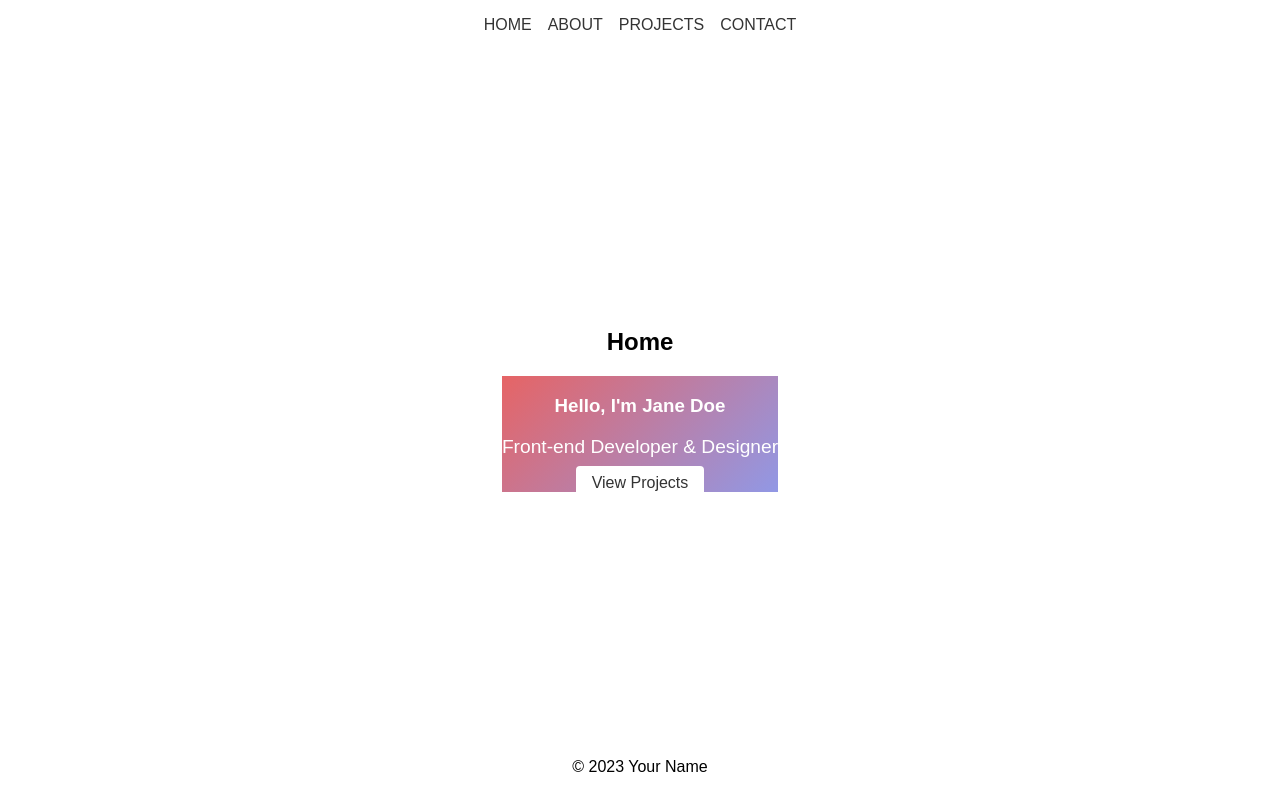
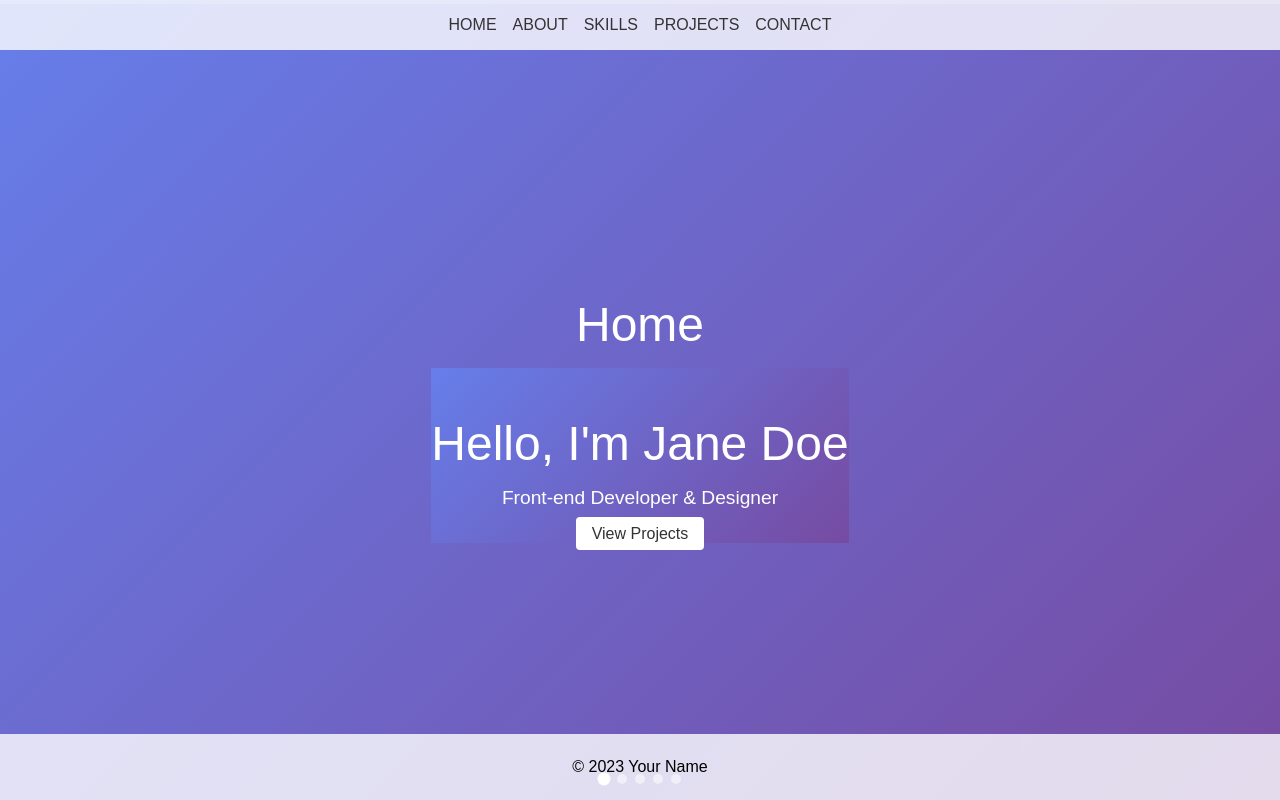
Before and after one commit to nhatha071503/portfolio, a React app: page / in a window 1280 px wide. Built offline with nearby package versions, Linux system fonts and the light colour scheme.

Commit message:
Remove binary avatar image and embed base64

```diff
--- /dev/null
+++ b/src/components/DotsNav.jsx
@@ -0,0 +1,16 @@
+import React from 'react';
+
+export default function DotsNav({ count, progress, onDotClick }) {
+  const active = Math.round(progress * (count - 1));
+  return (
+    <div className="dots-nav">
+      {Array.from({ length: count }).map((_, i) => (
+        <span
+          key={i}
+          className={`dot ${i === active ? 'active' : ''}`}
+          onClick={() => onDotClick(i)}
+        />
+      ))}
+    </div>
+  );
+}
--- a/src/components/HorizontalScroller.jsx
+++ b/src/components/HorizontalScroller.jsx
@@ -1,9 +1,14 @@
-import React, { useRef, useEffect } from 'react';
+import React, {
+  useRef,
+  useEffect,
+  forwardRef,
+  useImperativeHandle
+} from 'react';
 import '../styles/main.css';
 
 const clamp = (value, min, max) => Math.min(Math.max(value, min), max);
 
-export default function HorizontalScroller({ children }) {
+function HorizontalScroller({ children, onProgress }, ref) {
   const wrapperRef = useRef(null);
   const scrollRef = useRef(0);
   const maxScroll = useRef(0);
@@ -25,6 +30,12 @@ export default function HorizontalScroller({ children }) {
         maxScroll.current
       );
       wrapper.style.transform = `translateX(-${scrollRef.current}px)`;
+      if (onProgress) {
+        const progress = maxScroll.current
+          ? scrollRef.current / maxScroll.current
+          : 0;
+        onProgress(progress);
+      }
     };
 
     wrapper.addEventListener('wheel', onWheel, { passive: false });
@@ -34,6 +45,26 @@ export default function HorizontalScroller({ children }) {
     };
   }, []);
 
+  useImperativeHandle(ref, () => ({
+    scrollTo(index) {
+      scrollRef.current = clamp(
+        index * window.innerWidth,
+        0,
+        maxScroll.current
+      );
+      const wrapper = wrapperRef.current;
+      if (wrapper) {
+        wrapper.style.transform = `translateX(-${scrollRef.current}px)`;
+        if (onProgress) {
+          const progress = maxScroll.current
+            ? scrollRef.current / maxScroll.current
+            : 0;
+          onProgress(progress);
+        }
+      }
+    }
+  }));
+
   return (
     <div className="horizontal-viewport">
       <div className="horizontal-wrapper" ref={wrapperRef}>
@@ -42,3 +73,5 @@ export default function HorizontalScroller({ children }) {
     </div>
   );
 }
+
+export default forwardRef(HorizontalScroller);
--- a/src/components/Navbar.jsx
+++ b/src/components/Navbar.jsx
@@ -1,13 +1,23 @@
 import React from 'react';
 
-export default function Navbar() {
-  const sections = ['home', 'about', 'projects', 'contact'];
+export default function Navbar({ onNavClick }) {
+  const sections = ['home', 'about', 'skills', 'projects', 'contact'];
+
+  const handleClick = (idx, e) => {
+    e.preventDefault();
+    if (onNavClick) {
+      onNavClick(idx);
+    }
+  };
+
   return (
     <nav className="navbar">
       <ul>
-        {sections.map((sec) => (
+        {sections.map((sec, idx) => (
           <li key={sec}>
-            <a href={`#${sec}`}>{sec.toUpperCase()}</a>
+            <a href={`#${sec}`} onClick={(e) => handleClick(idx, e)}>
+              {sec.toUpperCase()}
+            </a>
           </li>
         ))}
       </ul>
--- /dev/null
+++ b/src/components/ProgressBar.jsx
@@ -0,0 +1,9 @@
+import React from 'react';
+
+export default function ProgressBar({ progress }) {
+  return (
+    <div className="top-progress">
+      <div className="top-progress-line" style={{ transform: `scaleX(${progress})` }} />
+    </div>
+  );
+}
--- a/src/components/ProjectCard.jsx
+++ b/src/components/ProjectCard.jsx
@@ -3,13 +3,20 @@ import React from 'react';
 export default function ProjectCard({ project }) {
   return (
     <div className="project-card">
+      <div className="project-content">
         <h3>{project.title}</h3>
         <p>{project.description}</p>
         {project.link && (
-        <a href={project.link} className="project-link" target="_blank" rel="noreferrer">
+          <a
+            href={project.link}
+            className="project-link"
+            target="_blank"
+            rel="noreferrer"
+          >
             View Project
           </a>
         )}
       </div>
+    </div>
   );
 }
--- /dev/null
+++ b/src/components/Skills.jsx
@@ -0,0 +1,26 @@
+import React from 'react';
+
+const skills = [
+  { name: 'HTML/CSS', level: 80 },
+  { name: 'JavaScript', level: 75 },
+  { name: 'React', level: 70 },
+  { name: 'Design', level: 65 }
+];
+
+export default function Skills() {
+  return (
+    <div className="skills-grid">
+      {skills.map((skill) => (
+        <div key={skill.name} className="skill-card">
+          <span>{skill.name}</span>
+          <div className="progress">
+            <div
+              className="progress-bar"
+              style={{ width: `${skill.level}%` }}
+            />
+          </div>
+        </div>
+      ))}
+    </div>
+  );
+}
--- a/src/pages/App.jsx
+++ b/src/pages/App.jsx
@@ -1,23 +1,40 @@
-import React from 'react';
+import React, { useRef, useState } from 'react';
 import HorizontalScroller from '../components/HorizontalScroller';
 import Section from '../components/Section';
 import Navbar from '../components/Navbar';
 import Footer from '../components/Footer';
 import Hero from '../components/Hero';
+import Skills from '../components/Skills';
+import About from '../components/About';
 import ProjectCard from '../components/ProjectCard';
 import ContactForm from '../components/ContactForm';
+import ProgressBar from '../components/ProgressBar';
+import DotsNav from '../components/DotsNav';
 import projects from '../data/projects';
 
 export default function App() {
+  const scrollerRef = useRef(null);
+  const [progress, setProgress] = useState(0);
+
+  const scrollTo = (idx) => {
+    if (scrollerRef.current) {
+      scrollerRef.current.scrollTo(idx);
+    }
+  };
+
   return (
     <div>
-      <Navbar />
-      <HorizontalScroller>
+      <Navbar onNavClick={scrollTo} />
+      <ProgressBar progress={progress} />
+      <HorizontalScroller ref={scrollerRef} onProgress={setProgress}>
         <Section id="home" title="Home">
           <Hero />
         </Section>
         <Section id="about" title="About">
-          <p>About me section</p>
+          <About />
+        </Section>
+        <Section id="skills" title="Skills">
+          <Skills />
         </Section>
         <Section id="projects" title="Projects">
           <div className="project-grid">
@@ -30,6 +47,7 @@ export default function App() {
           <ContactForm />
         </Section>
       </HorizontalScroller>
+      <DotsNav count={5} progress={progress} onDotClick={scrollTo} />
       <Footer />
     </div>
   );
--- a/src/styles/main.css
+++ b/src/styles/main.css
@@ -1,6 +1,7 @@
 body {
   margin: 0;
   font-family: sans-serif;
+  font-weight: 400;
   overflow: hidden;
 }
 
@@ -29,6 +30,12 @@ body {
 .section-inner {
   text-align: center;
   animation: fadeSlide 0.6s ease both;
+}
+
+.section-inner h1 {
+  font-weight: 300;
+  font-size: 3rem;
+  margin-bottom: 1rem;
 }
 
 @keyframes fadeSlide {
@@ -87,7 +94,7 @@ body {
   justify-content: center;
   align-items: center;
   height: 100%;
-  background: linear-gradient(135deg, #e66465, #9198e5);
+  background: linear-gradient(135deg, #667eea, #764ba2);
   color: white;
   text-align: center;
 }
@@ -122,11 +129,36 @@ body {
 }
 
 .project-card {
+  position: relative;
+  overflow: hidden;
   background: #fafafa;
   padding: 1rem;
   border-radius: 4px;
   text-align: left;
   box-shadow: 0 2px 4px rgba(0, 0, 0, 0.1);
+  transition: transform 0.3s;
+}
+
+.project-card:hover {
+  transform: scale(1.05);
+}
+
+.project-content {
+  position: relative;
+  z-index: 1;
+}
+
+.project-card::after {
+  content: '';
+  position: absolute;
+  inset: 0;
+  background: rgba(0, 0, 0, 0.4);
+  opacity: 0;
+  transition: opacity 0.3s;
+}
+
+.project-card:hover::after {
+  opacity: 1;
 }
 
 .project-link {
@@ -176,3 +208,132 @@ body {
 .thank-you {
   font-size: 1.2rem;
 }
+
+/* Section backgrounds */
+#home {
+  background: linear-gradient(135deg, #667eea, #764ba2);
+  color: #fff;
+}
+
+#about {
+  background: linear-gradient(135deg, #f093fb, #f5576c);
+  color: #fff;
+}
+
+#skills {
+  background: linear-gradient(135deg, #1e3c72, #2a5298);
+  color: #fff;
+}
+
+#projects {
+  background: linear-gradient(135deg, #2c3e50, #34495e);
+  color: #fff;
+}
+
+#contact {
+  background: linear-gradient(135deg, #667eea, #764ba2);
+  color: #fff;
+}
+
+/* Skills section */
+.skills-grid {
+  display: grid;
+  grid-template-columns: repeat(auto-fit, minmax(180px, 1fr));
+  gap: 1rem;
+  padding: 1rem;
+  width: 100%;
+  max-width: 800px;
+}
+
+.skill-card {
+  background: rgba(255, 255, 255, 0.1);
+  backdrop-filter: blur(10px);
+  border: 1px solid rgba(255, 255, 255, 0.2);
+  border-radius: 8px;
+  padding: 1rem;
+  color: #fff;
+}
+
+.progress {
+  height: 6px;
+  background: rgba(255, 255, 255, 0.2);
+  border-radius: 3px;
+  margin-top: 0.5rem;
+}
+
+.progress-bar {
+  height: 100%;
+  background: linear-gradient(135deg, #f093fb, #f5576c);
+  border-radius: 3px;
+}
+
+/* About section */
+.about-wrapper {
+  display: flex;
+  align-items: center;
+  justify-content: center;
+  gap: 2rem;
+  flex-wrap: wrap;
+  flex-direction: row;
+  max-width: 800px;
+}
+
+.about-image img {
+  width: 160px;
+  height: 160px;
+  border-radius: 50%;
+}
+
+.glass-card {
+  background: rgba(255, 255, 255, 0.1);
+  backdrop-filter: blur(10px);
+  border: 1px solid rgba(255, 255, 255, 0.2);
+  box-shadow: 0 8px 32px rgba(0, 0, 0, 0.1);
+  padding: 1rem 1.5rem;
+  border-radius: 8px;
+}
+
+/* Top progress bar */
+.top-progress {
+  position: fixed;
+  top: 0;
+  left: 0;
+  right: 0;
+  height: 4px;
+  background: rgba(255, 255, 255, 0.2);
+  z-index: 20;
+}
+
+.top-progress-line {
+  height: 100%;
+  width: 100%;
+  background: linear-gradient(135deg, #f093fb, #f5576c);
+  transform-origin: left;
+  transform: scaleX(0);
+  transition: transform 0.3s ease;
+}
+
+/* Dots navigation */
+.dots-nav {
+  position: fixed;
+  bottom: 1rem;
+  left: 50%;
+  transform: translateX(-50%);
+  display: flex;
+  gap: 0.5rem;
+  z-index: 20;
+}
+
+.dot {
+  width: 10px;
+  height: 10px;
+  border-radius: 50%;
+  background: rgba(255, 255, 255, 0.5);
+  cursor: pointer;
+  transition: transform 0.3s, background 0.3s;
+}
+
+.dot.active {
+  background: #fff;
+  transform: scale(1.3);
+}
```
Also changed, not shown: src/components/About.jsx (added, +19 -0 lines). Lines whose indentation alone changed are shown as unchanged.
